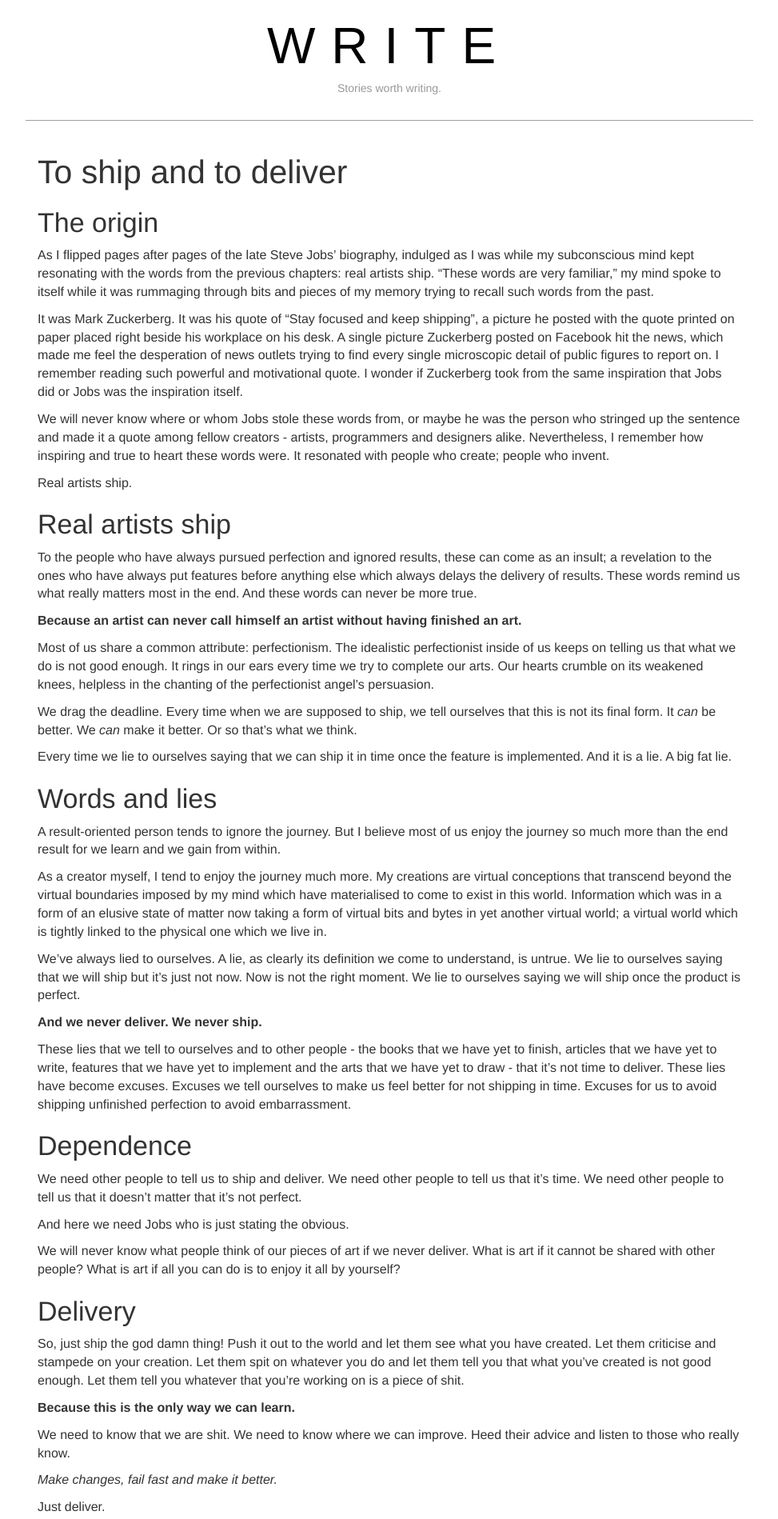
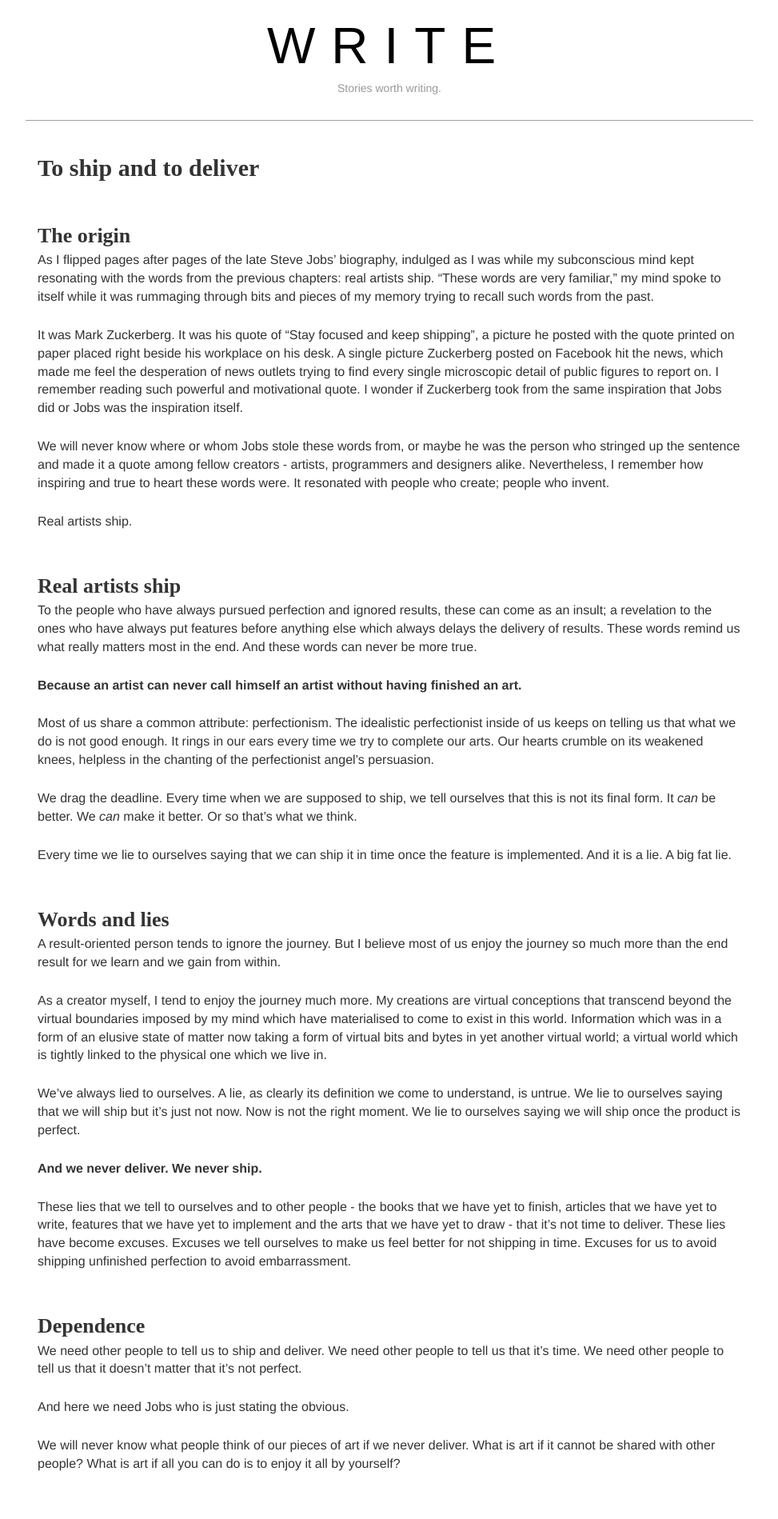
Before and after one commit to william8th/william8th.github.io, a Jekyll site: the page built from _posts/2013-09-23-to-ship-and-to-deliver.markdown, in a window 1280 px wide. Shown: the top 1899 px of the page at 80% size, without its empty margins (153-1126 px from the left). Built offline with Jekyll 4.4.1, drawn with Linux system fonts in a browser that asks for light colours.

Commit message:
Add timezone to old post, costmetic changes, and profile picture update
Why:
- Need to update profile picture
- Add timezone to old post
- Cosmetic changes to fonts and layout

```diff
--- a/_layouts/post.html
+++ b/_layouts/post.html
@@ -2,8 +2,11 @@
 
 	<div class="row">
 		<div class="col-xs-12 col-md-12 col-sm-12">
-			<h1>{{ page.title }}</h1>
-			{{ content }}
+			<h1 class="title">{{ page.title }}</h1>
+
+			<div id="article">
+				{{ content }}
+			</div>
 		</div>
 	</div>
 
--- a/_posts/2013-09-23-to-ship-and-to-deliver.markdown
+++ b/_posts/2013-09-23-to-ship-and-to-deliver.markdown
@@ -1,7 +1,7 @@
 ---
 layout:	post
 title:	"To ship and to deliver"
-date:	2013-09-23 23:07:33
+date:	2013-09-23 23:07:33 +0800
 ---
 
 The origin
--- a/css/style.css
+++ b/css/style.css
@@ -29,7 +29,7 @@
 }
 
 #content {
-	margin-bottom: 20px;
+	margin-bottom: 50px;
 }
 
 .circle {
@@ -62,8 +62,34 @@
 	margin: 0 auto 20px auto;
 }
 
+#content h1, h2, h3 {
+	font-family: 'Times New Roman', 'Lucida Bright', Georgia, serif;
+	font-weight: bold;
+}
+
+#article h2, h3 {
+	margin-top: 55px;
+	margin-bottom: 5px;
+}
+
+#article h2 {
+	font-size: 26px;
+}
+
+#article h3 {
+	font-size: 24px;
+}
+
+h1.title {
+	font-size: 30px;
+}
+
 #article {
 	margin: 0 auto 20px auto;
+}
+
+#article p {
+	margin-bottom: 25px;
 }
 
 #navigation {
```
Also changed, not shown: assets/me.jpg (added), assets/me.png (deleted).
